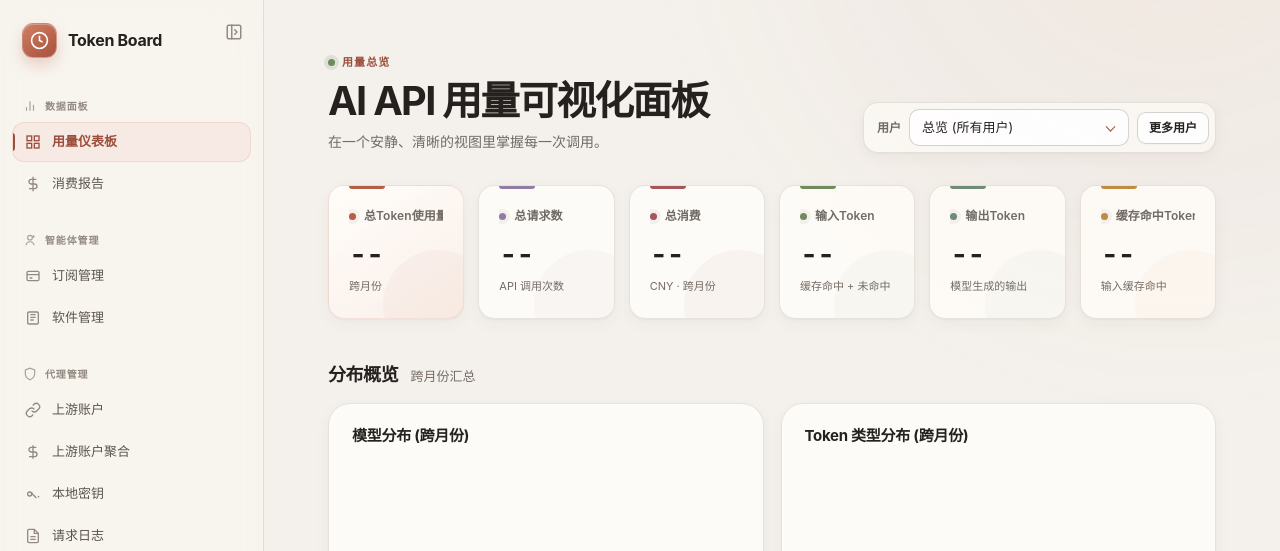
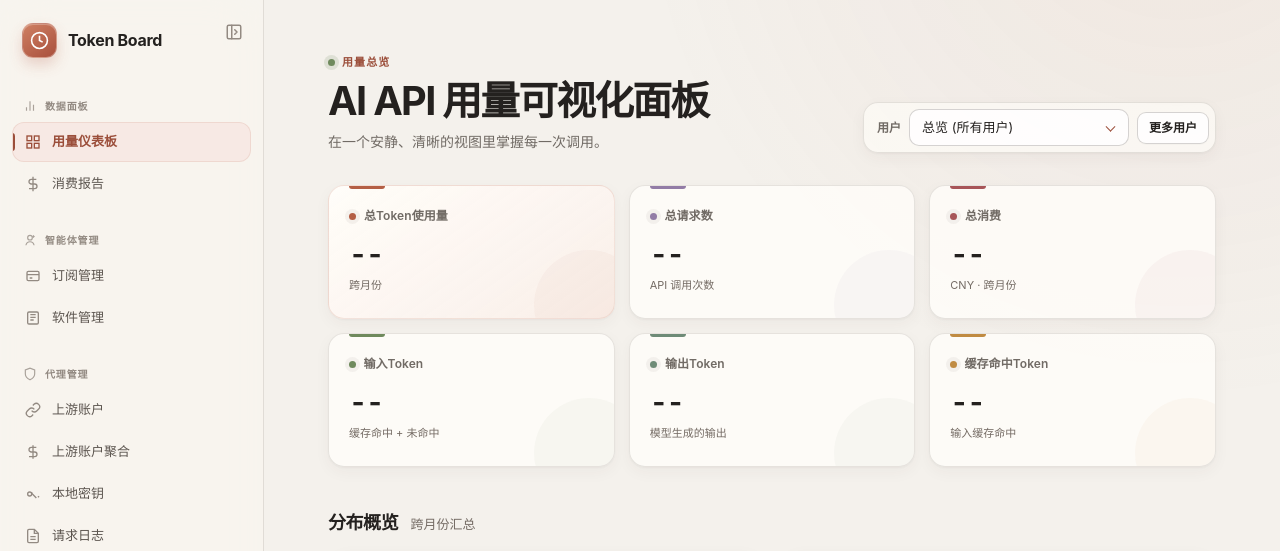
Before and after one commit to RedrockerLi/Token-Board, a Python web app: template templates/index.html in a window 1280 px wide. Shown: the top 551 px of the page. Run offline with Jinja, Linux system fonts and the light colour scheme; the template is opened without the code that fills it, so the values that code supplies are empty; a map, chart or similar area stays blank; some libraries are stand-ins or nearby versions.

Commit message:
fix: balance responsive stat card layout

```diff
--- a/static/css/dashboard.css
+++ b/static/css/dashboard.css
@@ -858,8 +858,12 @@ textarea:focus-visible {
 
 /* ── Summary cards ──────────────────────────────────────────────────────── */
 .stats-grid {
+    --stats-card-min-width: 180px;
+    --stats-columns: auto-fit;
     display: grid;
-    grid-template-columns: repeat(6, minmax(0, 1fr));
+    /* The script chooses a column count that produces complete rows. The
+       auto-fit value remains a safe fallback before the first measurement. */
+    grid-template-columns: repeat(var(--stats-columns), minmax(min(100%, var(--stats-card-min-width)), 1fr));
     gap: 14px;
     margin-bottom: 42px;
 }
@@ -933,13 +937,18 @@ textarea:focus-visible {
     align-items: center;
     gap: 8px;
     min-height: 20px;
+    min-width: 0;
     margin-bottom: 13px;
-    overflow: hidden;
     color: var(--color-text-secondary);
     font-size: 12px;
     font-weight: 600;
     letter-spacing: 0.005em;
-    text-overflow: ellipsis;
+    line-height: 1.35;
+    white-space: nowrap;
+}
+
+.stat-card__label-text {
+    min-width: 0;
     white-space: nowrap;
 }
 
@@ -953,22 +962,21 @@ textarea:focus-visible {
 }
 
 .stat-card__value {
-    overflow: hidden;
+    min-width: 0;
     color: var(--color-text);
     font-size: clamp(23px, 2.2vw, 33px);
     font-weight: 750;
     letter-spacing: -0.045em;
     line-height: 1.08;
-    text-overflow: ellipsis;
     white-space: nowrap;
 }
 
 .stat-card__sub {
     margin-top: 9px;
-    overflow: hidden;
+    min-width: 0;
     color: var(--color-text-tertiary);
     font-size: 11px;
-    text-overflow: ellipsis;
+    line-height: 1.35;
     white-space: nowrap;
 }
 
@@ -1636,10 +1644,6 @@ code {
         padding-right: clamp(22px, 3.4vw, 48px);
         padding-left: clamp(22px, 3.4vw, 48px);
     }
-
-    .stats-grid {
-        grid-template-columns: repeat(3, minmax(0, 1fr));
-    }
 }
 
 @media (max-width: 900px) {
@@ -1811,7 +1815,6 @@ code {
     }
 
     .stats-grid {
-        grid-template-columns: repeat(2, minmax(0, 1fr)) !important;
         gap: 11px;
         margin-bottom: 34px;
     }
@@ -1895,10 +1898,6 @@ code {
 }
 
 @media (max-width: 460px) {
-    .stats-grid {
-        grid-template-columns: minmax(0, 1fr) !important;
-    }
-
     .page-header--row > .controls-group {
         align-items: stretch;
         flex-wrap: wrap;
--- a/static/js/utils.js
+++ b/static/js/utils.js
@@ -95,6 +95,83 @@ function fmtNum(n) {
     if (n >= 100_000) return (n / 1_000).toLocaleString('en-US', {minimumFractionDigits: 1, maximumFractionDigits: 1}) + ' K';
     return n.toLocaleString('en-US');
 }
+
+// ── Responsive stat-card layout ───────────────────────────────────────────
+
+/**
+ * Keep every stat card the same size while avoiding incomplete rows.
+ *
+ * The largest column count that fits is not always the right choice: six
+ * cards in four columns would create a 4 + 2 layout. Prefer the largest
+ * divisor of the card count that fits, so the grid can render complete rows
+ * (6 → 3 + 3 in that case) without hardcoding a list of breakpoints.
+ */
+(function installStatsGridLayout() {
+    var scheduled = false;
+    var observedGrids = typeof WeakSet !== 'undefined' ? new WeakSet() : null;
+
+    function gridCards(grid) {
+        return Array.prototype.filter.call(grid.children, function (child) {
+            return child.classList && child.classList.contains('stat-card');
+        });
+    }
+
+    function updateGrid(grid) {
+        var cards = gridCards(grid);
+        if (!cards.length || !grid.clientWidth) return;
+
+        var style = getComputedStyle(grid);
+        var gap = parseFloat(style.columnGap) || 0;
+        var minCardWidth = parseFloat(style.getPropertyValue('--stats-card-min-width')) || 180;
+        var maxColumns = Math.floor((grid.clientWidth + gap) / (minCardWidth + gap));
+        maxColumns = Math.max(1, Math.min(cards.length, maxColumns));
+
+        // A complete row keeps all cards equal-sized and uses the full grid.
+        var columns = maxColumns;
+        while (columns > 1 && cards.length % columns !== 0) columns--;
+        grid.style.setProperty('--stats-columns', String(columns));
+    }
+
+    function observeGrid(grid) {
+        if (observedGrids && observedGrids.has(grid)) {
+            updateGrid(grid);
+            return;
+        }
+        if (observedGrids) observedGrids.add(grid);
+        updateGrid(grid);
+
+        if (typeof ResizeObserver !== 'undefined') {
+            var resizeObserver = new ResizeObserver(function () {
+                schedule();
+            });
+            resizeObserver.observe(grid);
+        }
+    }
+
+    function refresh() {
+        document.querySelectorAll('.stats-grid').forEach(observeGrid);
+    }
+
+    function schedule() {
+        if (scheduled) return;
+        scheduled = true;
+        requestAnimationFrame(function () {
+            scheduled = false;
+            refresh();
+        });
+    }
+
+    refresh();
+    window.addEventListener('resize', schedule);
+
+    // Page modules insert their stat grids after the initial page load.
+    if (typeof MutationObserver !== 'undefined' && document.body) {
+        new MutationObserver(schedule).observe(document.body, {
+            childList: true,
+            subtree: true,
+        });
+    }
+})();
 
 // ── HTML escaping ───────────────────────────────────────────────────────────
 
--- a/templates/index.html
+++ b/templates/index.html
@@ -148,32 +148,32 @@
             <!-- Stats Cards Row -->
             <div class="stats-grid" id="statsGrid">
                 <div class="stat-card stat-card--highlight">
-                    <div class="stat-card__label"><span class="icon-dot" style="background:#B45F45;"></span> 总Token使用量</div>
+                    <div class="stat-card__label"><span class="icon-dot" style="background:#B45F45;"></span><span class="stat-card__label-text">总Token使用量</span></div>
                     <div class="stat-card__value number-lg" id="statTotalTokens">--</div>
                     <div class="stat-card__sub">跨月份</div>
                 </div>
                 <div class="stat-card">
-                    <div class="stat-card__label"><span class="icon-dot" style="background:#927CA6;"></span> 总请求数</div>
+                    <div class="stat-card__label"><span class="icon-dot" style="background:#927CA6;"></span><span class="stat-card__label-text">总请求数</span></div>
                     <div class="stat-card__value number-lg" id="statRequests">--</div>
                     <div class="stat-card__sub">API 调用次数</div>
                 </div>
                 <div class="stat-card stat-card--cost">
-                    <div class="stat-card__label"><span class="icon-dot" style="background:#A75558;"></span> 总消费</div>
+                    <div class="stat-card__label"><span class="icon-dot" style="background:#A75558;"></span><span class="stat-card__label-text">总消费</span></div>
                     <div class="stat-card__value number-lg" id="statCost">--</div>
                     <div class="stat-card__sub" id="statCostSub">CNY · 跨月份</div>
                 </div>
                 <div class="stat-card">
-                    <div class="stat-card__label"><span class="icon-dot" style="background:#6F8A5D;"></span> 输入Token</div>
+                    <div class="stat-card__label"><span class="icon-dot" style="background:#6F8A5D;"></span><span class="stat-card__label-text">输入Token</span></div>
                     <div class="stat-card__value number-lg" id="statInputTokens">--</div>
                     <div class="stat-card__sub">缓存命中 + 未命中</div>
                 </div>
                 <div class="stat-card">
-                    <div class="stat-card__label"><span class="icon-dot" style="background:#6E8B77;"></span> 输出Token</div>
+                    <div class="stat-card__label"><span class="icon-dot" style="background:#6E8B77;"></span><span class="stat-card__label-text">输出Token</span></div>
                     <div class="stat-card__value number-lg" id="statOutputTokens">--</div>
                     <div class="stat-card__sub">模型生成的输出</div>
                 </div>
                 <div class="stat-card">
-                    <div class="stat-card__label"><span class="icon-dot" style="background:#C08B42;"></span> 缓存命中Token</div>
+                    <div class="stat-card__label"><span class="icon-dot" style="background:#C08B42;"></span><span class="stat-card__label-text">缓存命中Token</span></div>
                     <div class="stat-card__value number-lg" id="statCacheHitTokens">--</div>
                     <div class="stat-card__sub">输入缓存命中</div>
                 </div>
```
Also changed, not shown: static/js/proxy_billing.js (+4 -4 lines), static/js/proxy_perf.js (+5 -5 lines).
